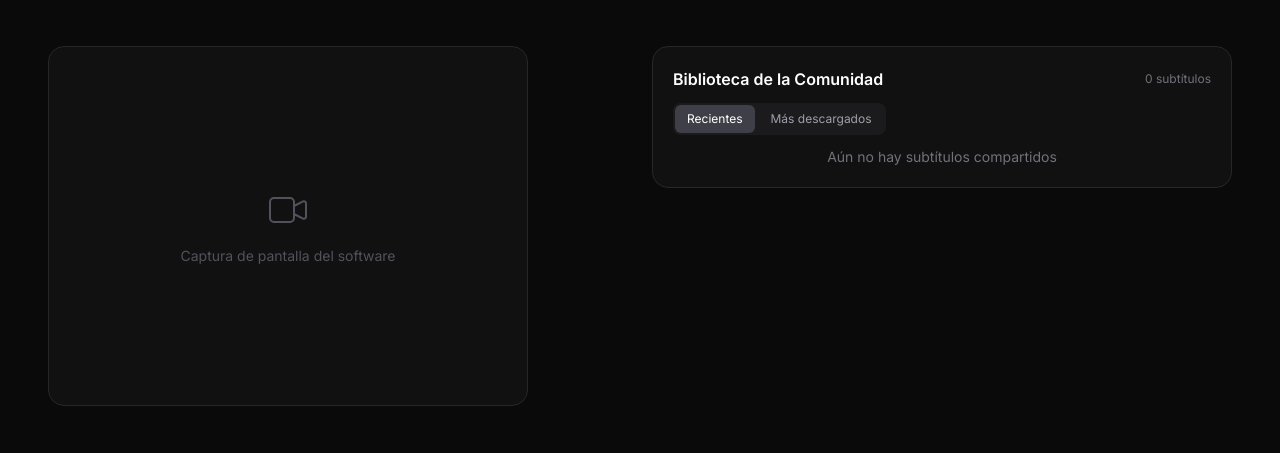
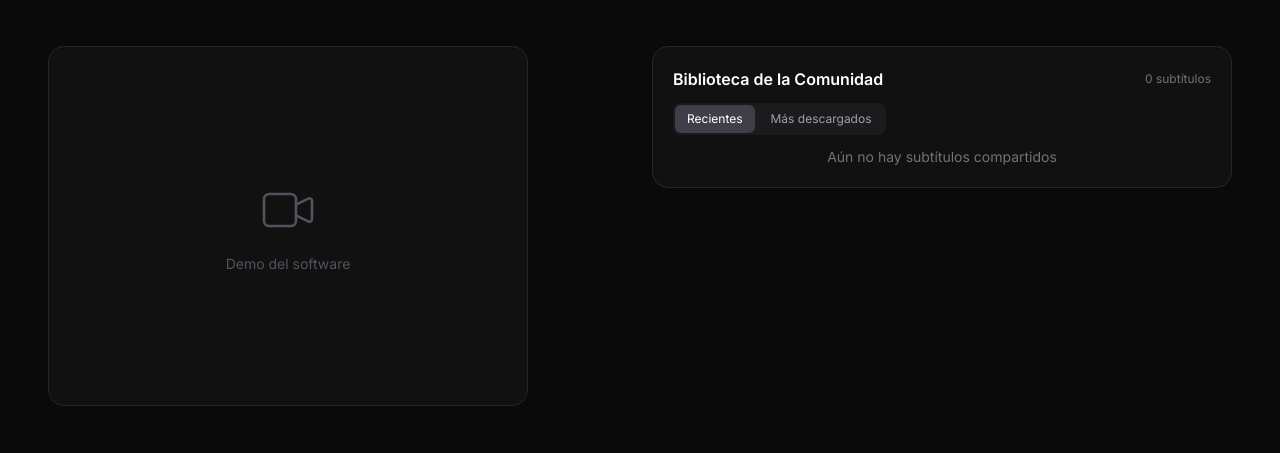
Before and after one commit to madrac-code/madrac-subs-web, a Next.js app: page / in a window 1280 px wide. Shown: the part 329-782 px from the top of the page. Built offline with nearby package versions, Linux system fonts and the light colour scheme; no server answers; the database is empty.

Commit message:
feat: video player in screenshot area (public/videos/)

```diff
--- a/app/page.tsx
+++ b/app/page.tsx
@@ -154,12 +154,21 @@ export default function Home() {
         </div>
 
         <div className="mt-8 sm:mt-12 w-full flex flex-col lg:flex-row justify-between items-start gap-8 px-4 sm:px-6">
-          <div className="rounded-2xl border border-zinc-800 bg-zinc-900/50 min-h-[280px] sm:min-h-[360px] w-full lg:w-[min(45%,480px)] flex items-center justify-center">
-            <div className="text-center text-zinc-600 px-4">
-              <svg className="w-10 h-10 sm:w-12 sm:h-12 mx-auto mb-2 sm:mb-3" fill="none" viewBox="0 0 24 24" stroke="currentColor" strokeWidth={1}>
+          <div className="rounded-2xl border border-zinc-800 bg-zinc-900/50 min-h-[280px] sm:min-h-[360px] w-full lg:w-[min(45%,480px)] flex items-center justify-center overflow-hidden relative">
+            <video
+              className="absolute inset-0 w-full h-full object-cover"
+              src="/videos/demo.mp4"
+              autoPlay
+              loop
+              muted
+              playsInline
+              onError={(e) => { (e.target as HTMLVideoElement).style.display = 'none' }}
+            />
+            <div className="flex flex-col items-center gap-3 text-zinc-600 pointer-events-none">
+              <svg className="w-12 h-12 sm:w-16 sm:h-16" fill="none" viewBox="0 0 24 24" stroke="currentColor" strokeWidth={1}>
                 <path strokeLinecap="round" strokeLinejoin="round" d="M15 10l4.553-2.276A1 1 0 0121 8.618v6.764a1 1 0 01-1.447.894L15 14M5 18h8a2 2 0 002-2V8a2 2 0 00-2-2H5a2 2 0 00-2 2v8a2 2 0 002 2z" />
               </svg>
-              <p className="text-xs sm:text-sm">Captura de pantalla del software</p>
+              <p className="text-xs sm:text-sm">Demo del software</p>
             </div>
           </div>
           <div className="w-full lg:w-[580px] shrink-0">
```
